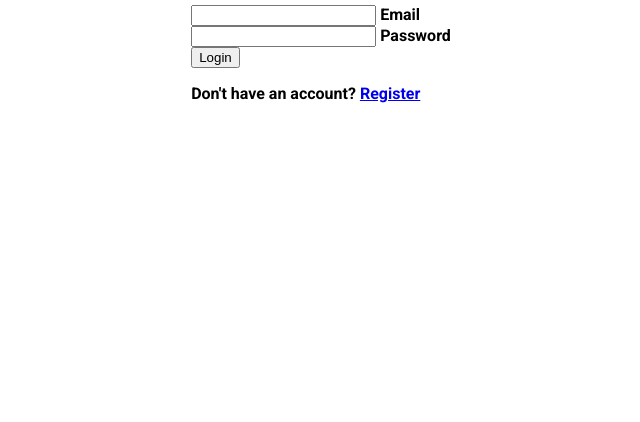
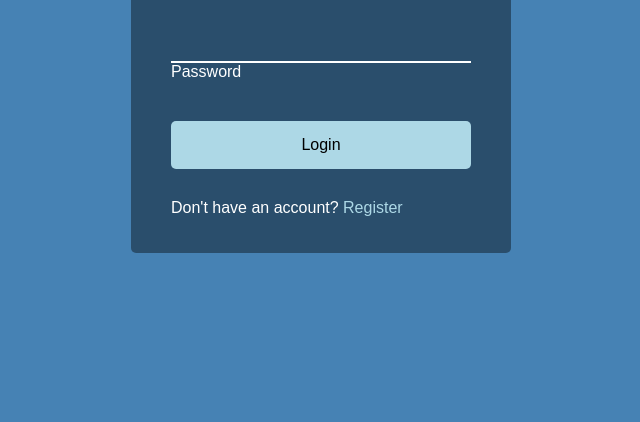
Before and after one commit to austinwklein/50Projects, a plain HTML site: page Day 8/index.html in a window 1280 px wide. Shown: the part 378-800 px from the top of the page, without its empty margins (319-959 px from the left). Drawn offline with Linux system fonts and the light colour scheme; a web font is replaced by a local one.

Commit message:
CSS : Day 8 - Form Wave Animation Login screen styling complete

```diff
--- a/Day 8/style.css
+++ b/Day 8/style.css
@@ -1,11 +1,13 @@
-@import url('https://fonts.googleapis.com/css2?family=Roboto:wght@700&display=swap');
+@import url('https://fonts.googleapis.com/css2?family=Muli&display=swap');
 
 * {
     box-sizing: border-box;
 }
 
 body{
-    font-family: 'Roboto', sans-serif;
+    background-color: steelblue;
+    color: white;
+    font-family: 'Muli', sans-serif;
     margin: 0;
     display: flex;
     align-items: center;
@@ -14,3 +16,64 @@ body{
     overflow: hidden;
     flex-direction: column;
 }
+
+.container {
+    background-color: rgba(0, 0, 0, 0.4);
+    padding: 20px 40px;
+    border-radius: 5px;
+}
+
+.container h1 {
+    text-align: center;
+    margin-bottom: 30px;
+}
+
+.container a {
+    text-decoration: none;
+    color: lightblue;
+}
+
+.btn {
+    cursor: pointer;
+    display: inline-block;
+    width: 100%;
+    background: lightblue;
+    padding: 15px;
+    font-family: inherit;
+    font-size: 16px;
+    border: 0;
+    border-radius: 5px;
+}
+
+.btn:focus {
+    outline: 0;
+}
+
+.btn:active {
+    transform: scale(0.98);
+}
+
+.text {
+    margin-top: 30px;
+}
+
+.form-control {
+    position: relative;
+    margin: 20px 0 40px;
+    width: 300px;
+}
+
+.form-control input {
+    background-color: transparent;
+    border: 0;
+    border-bottom: 2px white solid;
+    display: block;
+    width: 100%;
+    padding: 15px 0;
+    font-size: 18px;
+    color: white;
+}
+
+.form-control input:focus, form-control input:valid {
+    outline: 0;
+}
```
